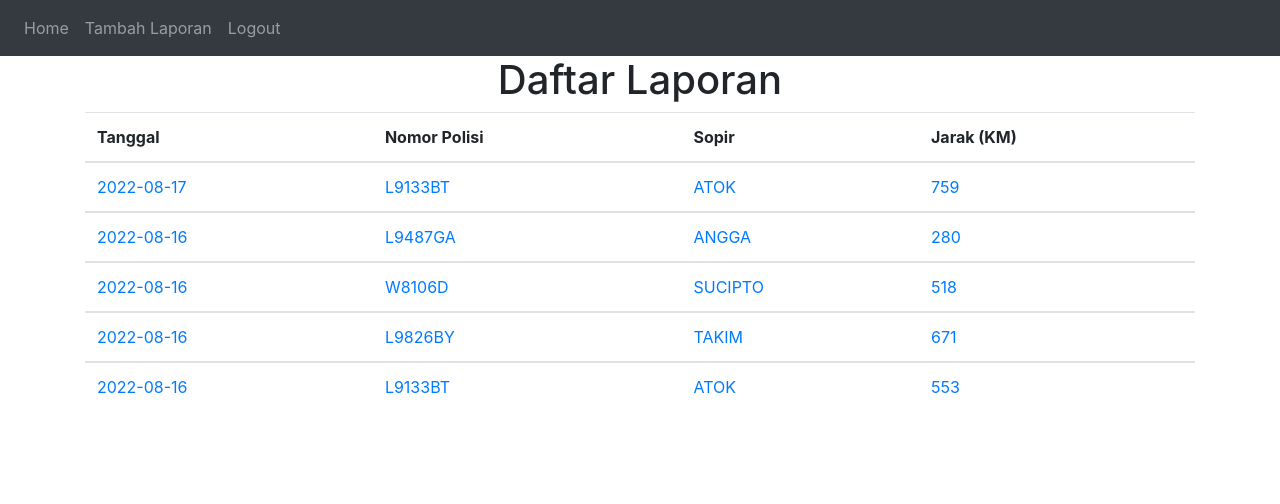
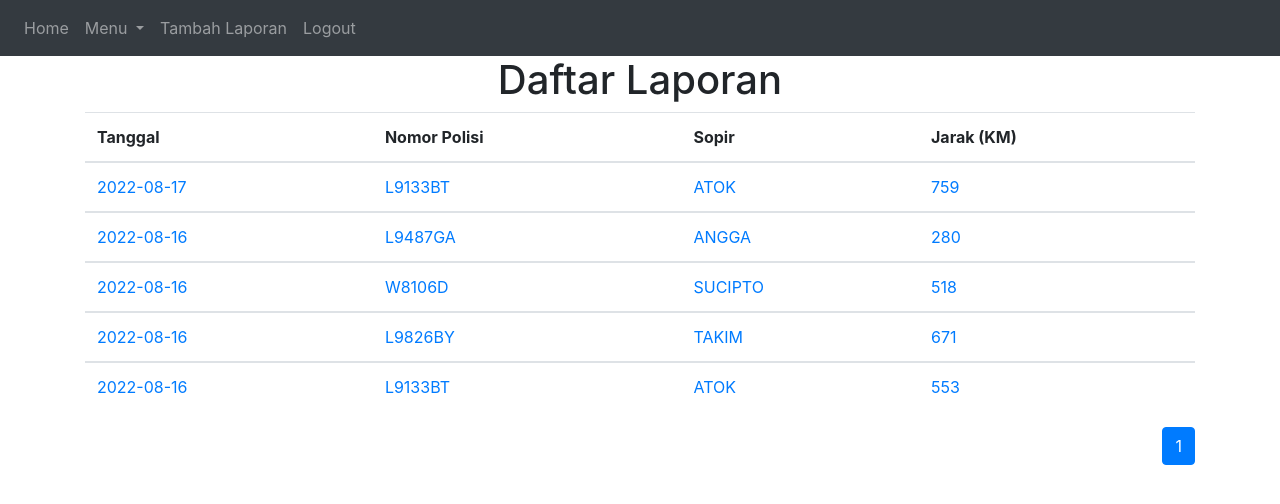
Before and after one commit to budidesantos/LaporanTruk, a Flask app: page / in a window 1280 px wide. Shown: the top 504 px of the page. Run offline with Flask 2, Linux system fonts and the light colour scheme; a user stored in the database is signed in; data comes from the database, SQL or seed files in the repository; both versions use the stored data as it was after the commit; some libraries are stand-ins or nearby versions.

Commit message:
make it better

```diff
--- a/website/models.py
+++ b/website/models.py
@@ -11,7 +11,7 @@ class Laporan(db.Model):
     tujuan = db.Column(db.String(500))
     km_awal = db.Column(db.Integer)
     km_isi = db.Column(db.Integer)
-    solar_awal = db.Column(db.Integer)
+    solar_awal = db.Column(db.Float)
     tujuan = db.Column(db.String(500))
     e_toll = db.Column(db.Integer)
     username = db.Column(db.String(150), db.ForeignKey('user.username'))
--- a/website/templates/base.html
+++ b/website/templates/base.html
@@ -25,12 +25,23 @@
         data-toggle="collapse"
         data-target="#navbar"
       >
-        <span class="navbar-toggler-icon"></span>
+      <span class="navbar-toggler-icon"></span>
       </button>
       <div class="collapse navbar-collapse" id="navbar">
-        <div class="navbar-nav">
+        <div class="navbar-nav mr-auto">
           {% if user.is_authenticated %}
           <a class="nav-item nav-link" id="home" href="/">Home</a>
+          <li class="nav-item dropdown">
+            <a class="nav-link dropdown-toggle" href="#" id="navbarDropdown" role="button" data-toggle="dropdown" aria-haspopup="true" aria-expanded="false">
+              Menu
+            </a>
+            <div class="dropdown-menu" aria-labelledby="navbarDropdown">
+              <a class="dropdown-item" href="#">Laporan Hari Ini</a>
+              <div class="dropdown-divider"></div>
+              <a class="dropdown-item" href="#">List Sopir</a>
+              <a class="dropdown-item" href="#">List Nomor Polisi</a>
+            </div>
+          </li>
           <a class="nav-item nav-link" id="add-laporan" href="/add-laporan">Tambah Laporan</a>
           <a class="nav-item nav-link" id="logout" href="/logout">Logout</a>
           {% else %}
@@ -74,10 +85,5 @@
       integrity="sha384-JZR6Spejh4U02d8jOt6vLEHfe/JQGiRRSQQxSfFWpi1MquVdAyjUar5+76PVCmYl"
       crossorigin="anonymous"
     ></script>
-
-    <script
-      type="text/javascript"
-      src="{{ url_for('static', filename='index.js') }}"
-    ></script>
   </body>
 </html>
--- a/website/templates/home.html
+++ b/website/templates/home.html
@@ -11,82 +11,38 @@
             <th scope="col">Jarak (KM)</th>
           </tr>
         </thead>
-      {% for list in laporan %}
+      {% for list in laporan.items %}
         <tbody>
           <tr>
             <td><a href="{{ url_for('views.laporan', id=list.id) }}" class="link-dark">{{ list.tanggal }}</a></td>
             <td><a href="{{ url_for('views.laporan', id=list.id) }}" class="link-dark">{{ list.nopol }}</a></td>
             <td><a href="{{ url_for('views.laporan', id=list.id) }}" class="link-dark">{{ list.sopir }}</a></td>
             <td><a href="{{ url_for('views.laporan', id=list.id) }}" class="link-dark">{{ list.km_isi-list.km_awal }}</a></td>
-            <!-- <td>
-              <button type="button" class="btn btn-light btn-sm">
-                <svg xmlns="http://www.w3.org/2000/svg" width="16" height="16" fill="currentColor" class="bi bi-check2" viewBox="0 0 16 16">
-                  <path d="M13.854 3.646a.5.5 0 0 1 0 .708l-7 7a.5.5 0 0 1-.708 0l-3.5-3.5a.5.5 0 1 1 .708-.708L6.5 10.293l6.646-6.647a.5.5 0 0 1 .708 0z"/>
-                </svg>
-                <i class="bi bi-check2"></i>
-              </button>
-              <button type="button" class="btn btn-light btn-sm">
-                <svg xmlns="http://www.w3.org/2000/svg" width="16" height="16" fill="currentColor" class="bi bi-lightning-charge-fill" viewBox="0 0 16 16">
-                  <path d="M11.251.068a.5.5 0 0 1 .227.58L9.677 6.5H13a.5.5 0 0 1 .364.843l-8 8.5a.5.5 0 0 1-.842-.49L6.323 9.5H3a.5.5 0 0 1-.364-.843l8-8.5a.5.5 0 0 1 .615-.09z"/>
-                </svg>
-                <i class="bi bi-lightning-charge-fill"></i>
-              </button>
-              <button type="button" class="close" onClick="deleteAktivitas({{ list.id }})">
-              <span aria-hidden="true">&times;</span>
-              </button>
-            </td>  -->
+
           </tr>
         </tbody>
       {% endfor %}
+      </table>
 
-<!--
-    <ul class="list-group list-group-flush" id="aktivitas">
-      <table class="table table-striped-columns">
-        <thead>
-          <tr>
-            <th scope="col">Username</th>
-            <th scope="col">Aktivitas</th>
-            <th scope="col">Tanggal</th>
-            <th scope="col">Waktu</th>
-            <th scope="col">Status</th>
-            <th scope="col">#</th>
-          </tr>
-        </thead>
-        {% for list in user.aktivitas %}
-        <tbody>
-          <tr>
-            <td>{{ list.username }}</td>
-            <td>{{ list.nama_aktivitas }}</td>
-            <td>{{ list.tgl_aktivitas }}</td>
-            <td>{{ list.waktu_aktivitas }}</td>
-            <td>{{ list.status }}</td>
-            <td>
-              <button type="button" class="btn btn-light btn-sm">
-                <svg xmlns="http://www.w3.org/2000/svg" width="16" height="16" fill="currentColor" class="bi bi-check2" viewBox="0 0 16 16">
-                  <path d="M13.854 3.646a.5.5 0 0 1 0 .708l-7 7a.5.5 0 0 1-.708 0l-3.5-3.5a.5.5 0 1 1 .708-.708L6.5 10.293l6.646-6.647a.5.5 0 0 1 .708 0z"/>
-                </svg>
-                <i class="bi bi-check2"></i>
-              </button>
-              <button type="button" class="btn btn-light btn-sm">
-                <svg xmlns="http://www.w3.org/2000/svg" width="16" height="16" fill="currentColor" class="bi bi-lightning-charge-fill" viewBox="0 0 16 16">
-                  <path d="M11.251.068a.5.5 0 0 1 .227.58L9.677 6.5H13a.5.5 0 0 1 .364.843l-8 8.5a.5.5 0 0 1-.842-.49L6.323 9.5H3a.5.5 0 0 1-.364-.843l8-8.5a.5.5 0 0 1 .615-.09z"/>
-                </svg>
-                <i class="bi bi-lightning-charge-fill"></i>
-              </button>
-              <button type="button" class="close" onClick="deleteAktivitas({{ list.id }})">
-              <span aria-hidden="true">&times;</span>
-              </button>
-            </td>
-          </tr>
-        </tbody>
-      {% endfor %}
-    </table>
-    </ul>
-    <form method="POST">
-      <textarea name="aktivitas" id="aktivitas" class="form-control"></textarea>
-      <br/>
-      <div align="center">
-        <button type="submit" class="btn btn-primary">Tambah Aktivitas</button>
-      </div>
-    </form>
-    {% endblock %} -->
+      <nav aria-label="Page navigation example">
+        <ul class="pagination justify-content-end">
+          {% if laporan.has_prev %}
+          <li class="page-item"><a class="page-link" href="{{ url_for('views.home', page=laporan.prev_num) }}">Previous</a></li>
+          {% endif %}
+          {% for page_num in laporan.iter_pages(left_edge=1, right_edge=1, left_current=1, right_current=2) %}
+            {% if page_num %}
+              {% if laporan.page == page_num %}
+              <li class="page-item active"><a class="page-link" href="{{ url_for('views.home', page=page_num) }}">{{ page_num }}</a></li>
+              {% else %}
+              <li class="page-item"><a class="page-link" href="{{ url_for('views.home', page=page_num) }}">{{ page_num }}</a></li>
+              {% endif %}
+              {% else %}
+              <li class="page-item"><a class="page-link" href="{{ url_for('views.home', page=page_num) }}">...</a></li>
+            {% endif %}
+          {% endfor %}
+          {% if laporan.has_next %}
+          <li class="page-item"><a class="page-link" href="{{ url_for('views.home', page=laporan.next_num) }}">Next</a></li>
+          {% endif %}
+        </ul>
+      </nav>
+    {% endblock %}
--- a/website/templates/laporan.html
+++ b/website/templates/laporan.html
@@ -23,7 +23,7 @@
               </tr>
               <tr>
                 <th scope="row">Tujuan</th>
-                <td>{{ laporan.tujuan }}</td>
+                <td><pre>{{ laporan.tujuan }}</pre></td>
               </tr>
               <tr>
                 <th scope="row">KM Awal</th>
--- a/website/views.py
+++ b/website/views.py
@@ -1,18 +1,15 @@
-from turtle import title
 from flask import Blueprint, render_template, request, redirect, url_for, flash, abort, jsonify
 from flask_login import login_required, current_user
 from sqlalchemy import desc
 from .models import Laporan
 
 from flask_wtf import FlaskForm
-from wtforms import StringField, SubmitField, DateField, IntegerField, TextAreaField
+from wtforms import StringField, SubmitField, DateField, IntegerField, TextAreaField, DecimalField
 from wtforms.validators import DataRequired
 from . import db
 import json
 
 views = Blueprint('views', __name__)
-
-# ALLOWED_EXTENSIONS = set(['png', 'jpg', 'jpeg', 'gif'])
 
 # Form untuk Laporan (add & update)
 class LaporanForm(FlaskForm):
@@ -21,7 +18,7 @@ class LaporanForm(FlaskForm):
     sopir = StringField('Nama Sopir', validators=[DataRequired()])
     km_awal = IntegerField('KM Awal', validators=[DataRequired()])
     km_isi = IntegerField('KM Isi')
-    solar_awal = IntegerField('Solar Awal (L)')
+    solar_awal = DecimalField('Solar Awal (L)')
     e_toll = IntegerField('E-Toll')
     tujuan = TextAreaField('Tujuan')
     submit = SubmitField('Submit')
@@ -29,7 +26,8 @@ class LaporanForm(FlaskForm):
 @views.route('/', methods=['GET', 'POST'])
 @login_required
 def home():
-    list_laporan = Laporan.query.order_by(desc(Laporan.tanggal))
+    page = request.args.get('page', 1, type=int)
+    list_laporan = Laporan.query.order_by(desc(Laporan.tanggal)).paginate(page = page, per_page=20)
     return render_template("home.html", user=current_user, laporan=list_laporan)
 
 @views.route('/laporan/<int:id>')
@@ -44,7 +42,7 @@ def add_laporan():
     if form.validate_on_submit():
         tanggal = form.tanggal.data
         nopol = form.nopol.data.upper()
-        sopir = form.sopir.data
+        sopir = form.sopir.data.upper()
         km_awal = form.km_awal.data
         km_isi = form.km_isi.data
         solar_awal = form.solar_awal.data
@@ -53,6 +51,7 @@ def add_laporan():
 
         cek_nopol = Laporan.query.filter_by(nopol=nopol).first()
         cek_tgl = Laporan.query.filter_by(tanggal=tanggal).first()
+        cek_sopir = Laporan.query.filter_by(sopir=sopir).first()
 
         if km_awal =="":
             km_awal = 0
@@ -65,6 +64,8 @@ def add_laporan():
 
         if cek_nopol and cek_tgl:
             flash('Nomor Polisi sudah ada di tanggal yang sama.', category='error')
+        elif cek_sopir and cek_tgl:
+            flash('Sopir sudah ada di tanggal yang sama.', category='error')
         else :
             new_post = Laporan(tanggal=tanggal, nopol=nopol, sopir=sopir, km_awal=km_awal,
             km_isi=km_isi, solar_awal=solar_awal, e_toll=e_toll, tujuan=tujuan, username=current_user.username)
@@ -73,7 +74,6 @@ def add_laporan():
             return redirect(url_for('views.home'))
 
     return render_template("add_laporan.html", title="Tambah Laporan", form = form, user=current_user)
-
 
 @views.route('/laporan/<int:id>/update', methods=['GET', 'POST'])
 @login_required
@@ -84,8 +84,8 @@ def update_laporan(id):
         abort(403)
     if form.validate_on_submit():
         laporan.tanggal = form.tanggal.data
-        laporan.nopol = form.nopol.data
-        laporan.sopir = form.sopir.data
+        laporan.nopol = form.nopol.data.upper()
+        laporan.sopir = form.sopir.data.upper()
         laporan.km_awal = form.km_awal.data
         laporan.km_isi = form.km_isi.data
         laporan.solar_awal = form.solar_awal.data
```
Also changed, not shown: website/static/index.js (deleted, +0 -8 lines), website/database.db.
